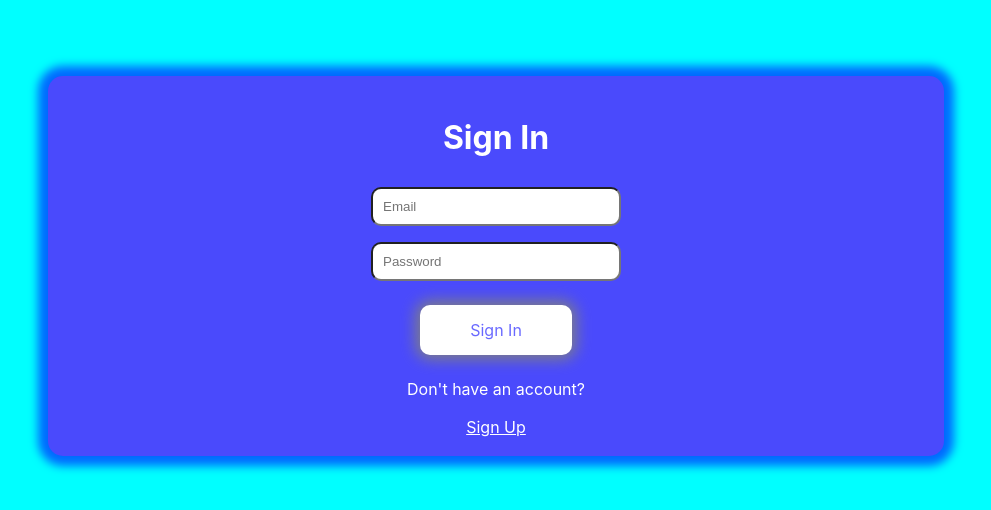
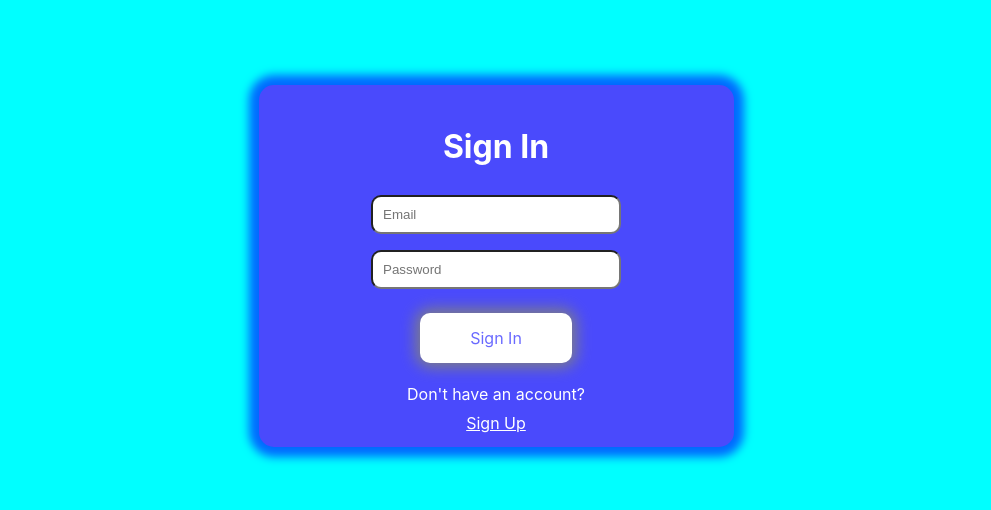
Before and after one commit to itsnotalvin/appminder, a React (Create React App) app in the folder client/: page /login in a window 1280 px wide. Shown: the part 134-644 px from the top of the page, without its empty margins (144-1135 px from the left). Built offline with nearby package versions, Linux system fonts and the light colour scheme.

Commit message:
slight common changes

```diff
--- a/client/src/SignupLogin.css
+++ b/client/src/SignupLogin.css
@@ -13,6 +13,7 @@
     display: flex;
     flex-direction: column;
     width: 70%;
+    max-width: 650px;
     align-items: center;
     background-color: rgb(74, 74, 252);
     color: white;
@@ -31,6 +32,9 @@
     justify-content: center;
     align-items: center;
     text-align: center;
+}
+.RegisterBox.login {
+    max-width: 475px;
 }
 #confirmnote, #pwdnote, .signup-comments {
     display: flex;
--- a/client/src/components/Login.js
+++ b/client/src/components/Login.js
@@ -63,7 +63,7 @@ export const Login = () => {
                 signupNav ? <Navigate to='/' replace={true} /> : success ? (
                     <Navigate to='/dashboard' replace={true} />
                 ) : (
-                    <div className="RegisterBox">
+                    <div className="RegisterBox login">
                         <p ref={errRef} className={errMsg ? "errmsg" : "offscreen"} ></p>
 
                         <h1>Sign In</h1>
```
